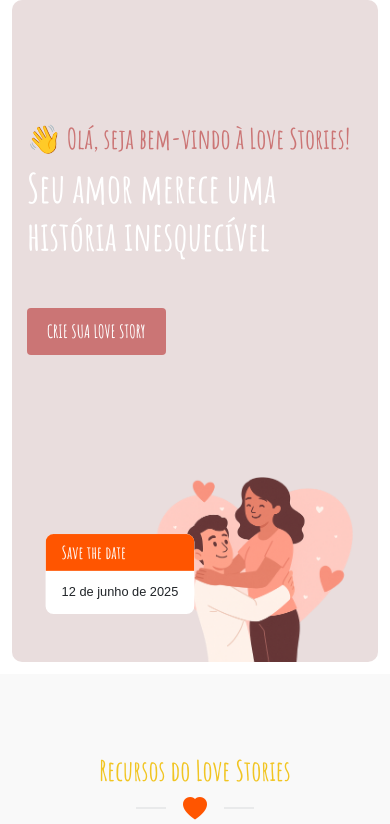
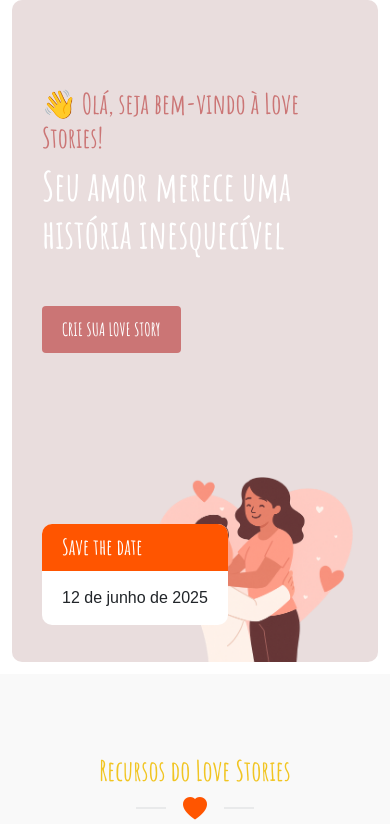
Before and after one commit to fiorellizz/lovestories, a Django app: page / in a window 390 px wide. Shown: the part 98-922 px from the top of the page. Run offline with Django 5.2, Linux system fonts and the light colour scheme; some libraries are stand-ins or nearby versions.

Commit message:
Update tooplate-wedding-lite.css

```diff
--- a/templates/static/home/css/tooplate-wedding-lite.css
+++ b/templates/static/home/css/tooplate-wedding-lite.css
@@ -873,28 +873,6 @@ strong {
 
 @media screen and (max-width: 767px) {
 
-  .hero-container {
-    position: relative;
-    z-index: 0;
-    padding: 30px 15px !important;
-  }
-
-  .hero-section .row {
-    flex-direction: column;
-  }
-
-  .save-the-date-wrap {
-    position: relative;
-    z-index: 2;
-    margin-top: 30px;
-    order: 2;
-  }
-
-  .save-the-date-thumb {
-    transform: scale(0.8);
-    margin: -15px auto 0;
-  }
-
   .section-divider {
     width: 100%;
     height: 1px;
```
